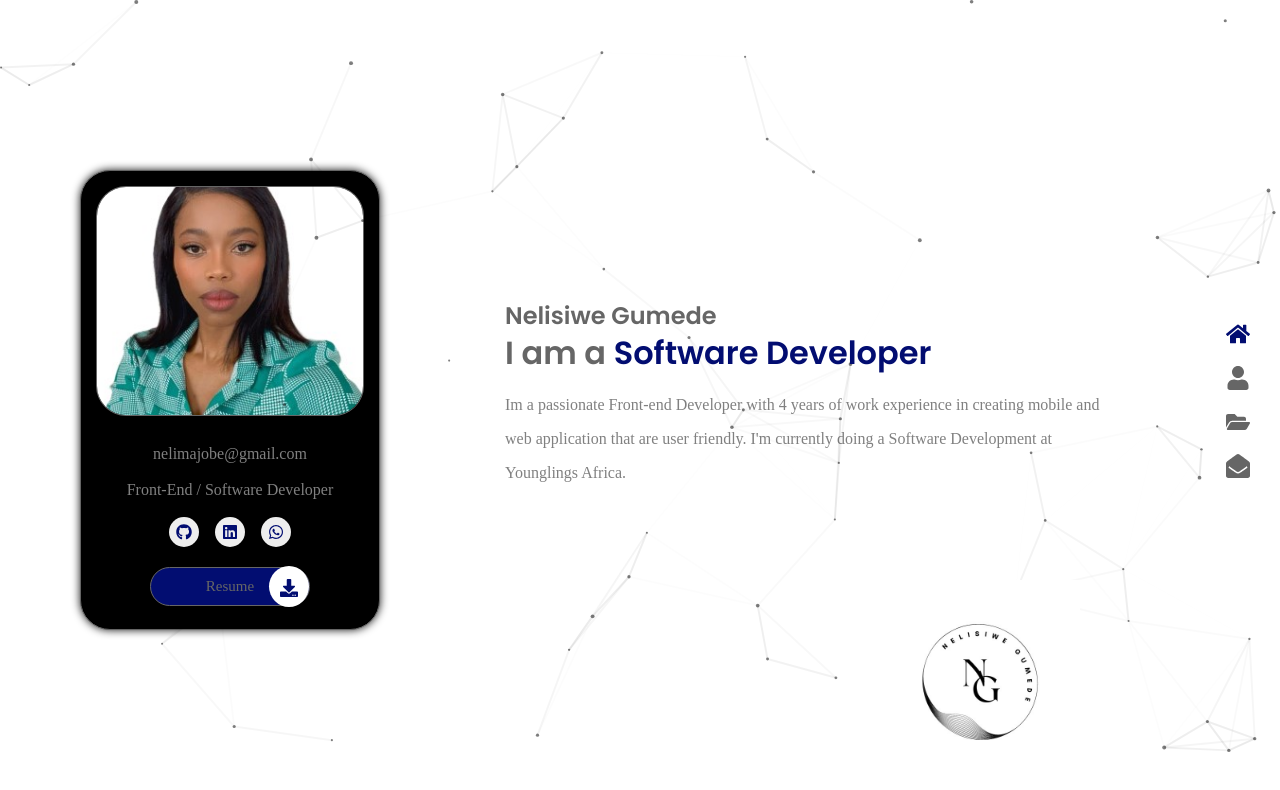
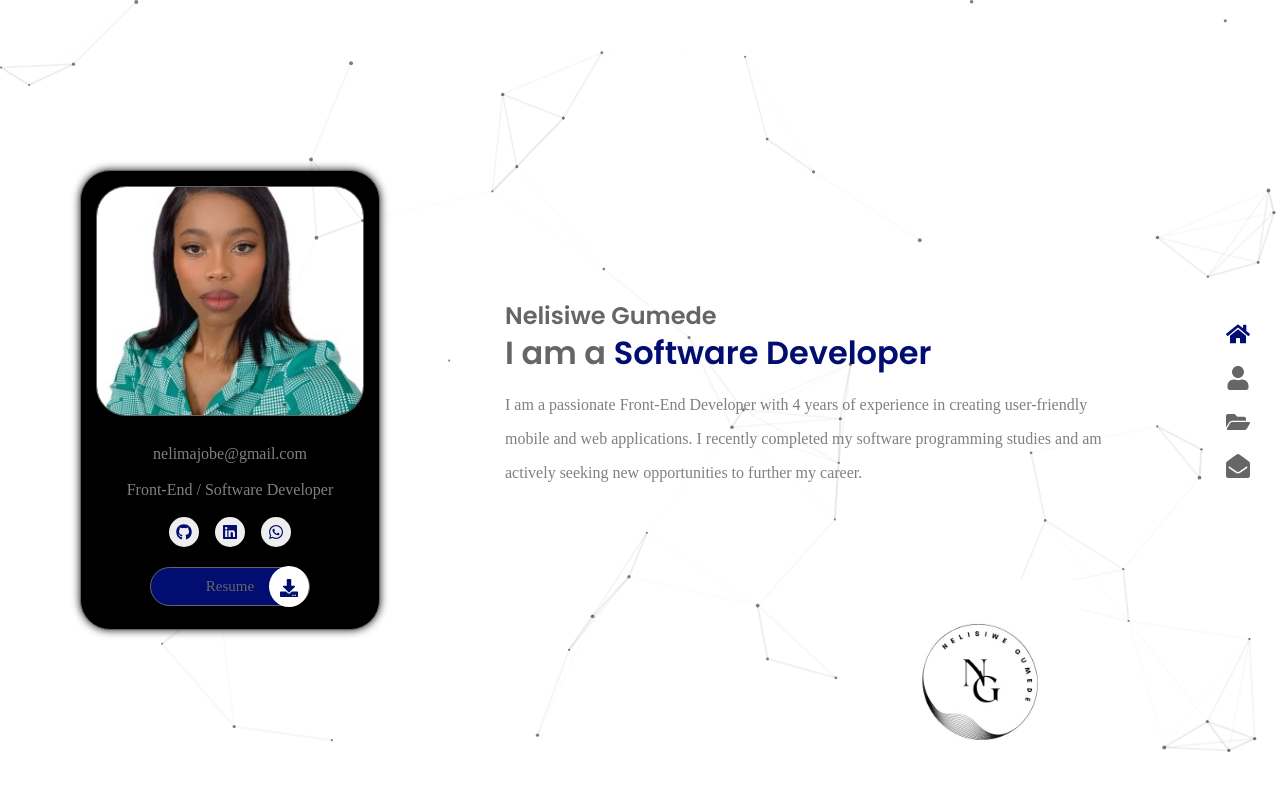
Before and after one commit to Nelisiwe/Nelisiwe-Portfolio, a React (Vite) app: page / in a window 1280 px wide. Shown: the top 790 px of the page. Built offline with nearby package versions, Linux system fonts and the light colour scheme; a web font is replaced by a local one.

Commit message:
updated my profile

```diff
--- a/src/pages/home/Home.jsx
+++ b/src/pages/home/Home.jsx
@@ -31,7 +31,7 @@ const Home = () => {
               <FaLinkedin />
             </a>
 
-            <a href='https://wa.link/9jqzgp' target="_blank" className='home_social-link'>
+            <a href='https://wa.link/c1xgz3' target="_blank" className='home_social-link'>
               <FaWhatsapp />
             </a>
           </div>
@@ -66,8 +66,7 @@ const Home = () => {
           </h1>
 
           <p className='home_description'>
-            Im a passionate Front-end Developer with 4 years of work experience in creating mobile and web application that are user friendly. I'm currently doing a Software Development at Younglings Africa.
-          </p>
+          I am a passionate Front-End Developer with 4 years of experience in creating user-friendly mobile and web applications. I recently completed my software programming studies and am actively seeking new opportunities to further my career.          </p>
         </div>
       </div>
     </section>
```
